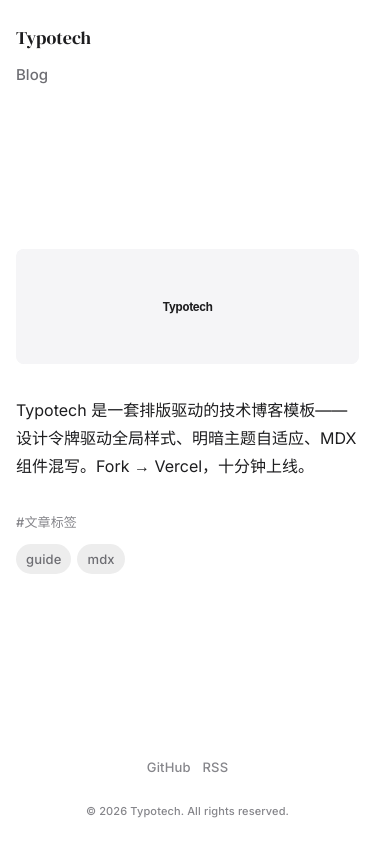
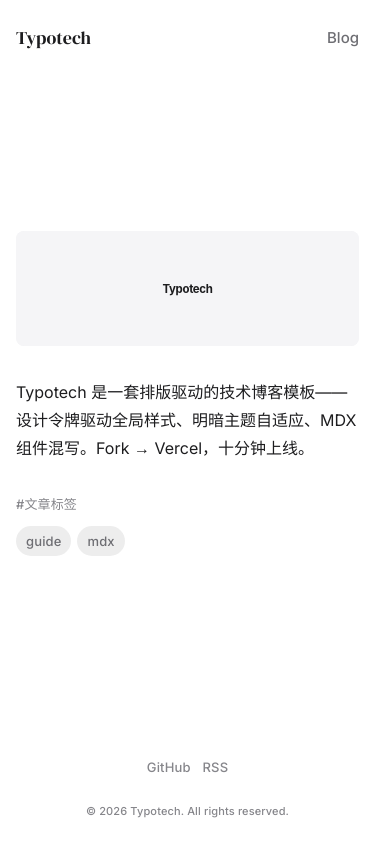
Before and after one commit to 26thlabs/typotech, a Next.js app: page / in a window 390 px wide. Built offline with nearby package versions, Linux system fonts and the light colour scheme; no server answers.

Commit message:
Fixed:2026-6-23-14:28

```diff
--- a/components/header.tsx
+++ b/components/header.tsx
@@ -4,7 +4,7 @@
 export function Header() {
   return (
     <header className="pt-6 sm:pt-8 lg:pt-12 pb-3 sm:pb-4 lg:pb-6 max-w-[720px] mx-auto w-full px-4 sm:px-6">
-      <div className="flex flex-col sm:flex-row sm:items-center justify-between gap-3 sm:gap-0">
+      <div className="flex items-center justify-between">
 
         {/* Logo — mobile: 18px, desktop: 20px */}
         <Link
--- a/content/getting-started.mdx
+++ b/content/getting-started.mdx
@@ -52,7 +52,7 @@
 | 样式 | Tailwind CSS v4 | `@theme inline` 注入设计令牌 |
 | 内容 | MDX (RS) | ESM metadata，GFM 支持 |
 | 代码高亮 | Shiki | CSS Variables 主题，隐藏滚动条保留原始格式 |
-| 公式 | KaTeX (react-katex) | 行内 + 块级 |
+| 公式 | KaTeX | 行内 + 块级 |
 | 可视化 | ObservableHQ | 交互式图表嵌入 |
 | 字体 | Inter / Fira Code / Noto Sans SC / DM Serif Display | next/font/google 自托管 |
 
--- a/mdx-components.tsx
+++ b/mdx-components.tsx
@@ -2,7 +2,8 @@
 import React from "react";
 import Link from "next/link";
 import Image from "next/image";
-import { InlineMath as KaTeXInline, BlockMath as KaTeXBlock } from "react-katex";
+// @ts-ignore — react-katex is pure JS, no type declarations
+import { InlineMath, BlockMath as KaTeXBlock } from "react-katex";
 import { ObservableEmbed } from "@/components/observable-embed";
 import { getHighlighter } from "@/lib/highlighter";
 
@@ -25,9 +26,6 @@
 }
 
 // ===== 公式 =====
-function InlineMath({ children }: { children: string }) {
-  return <KaTeXInline math={children} />;
-}
 function BlockMath({ children }: { children: string }) {
   return (
     <div className="my-6 sm:my-8 overflow-x-auto text-center">
```
Also changed, not shown: 1 other file (tests, documents, lock files or other folders).
